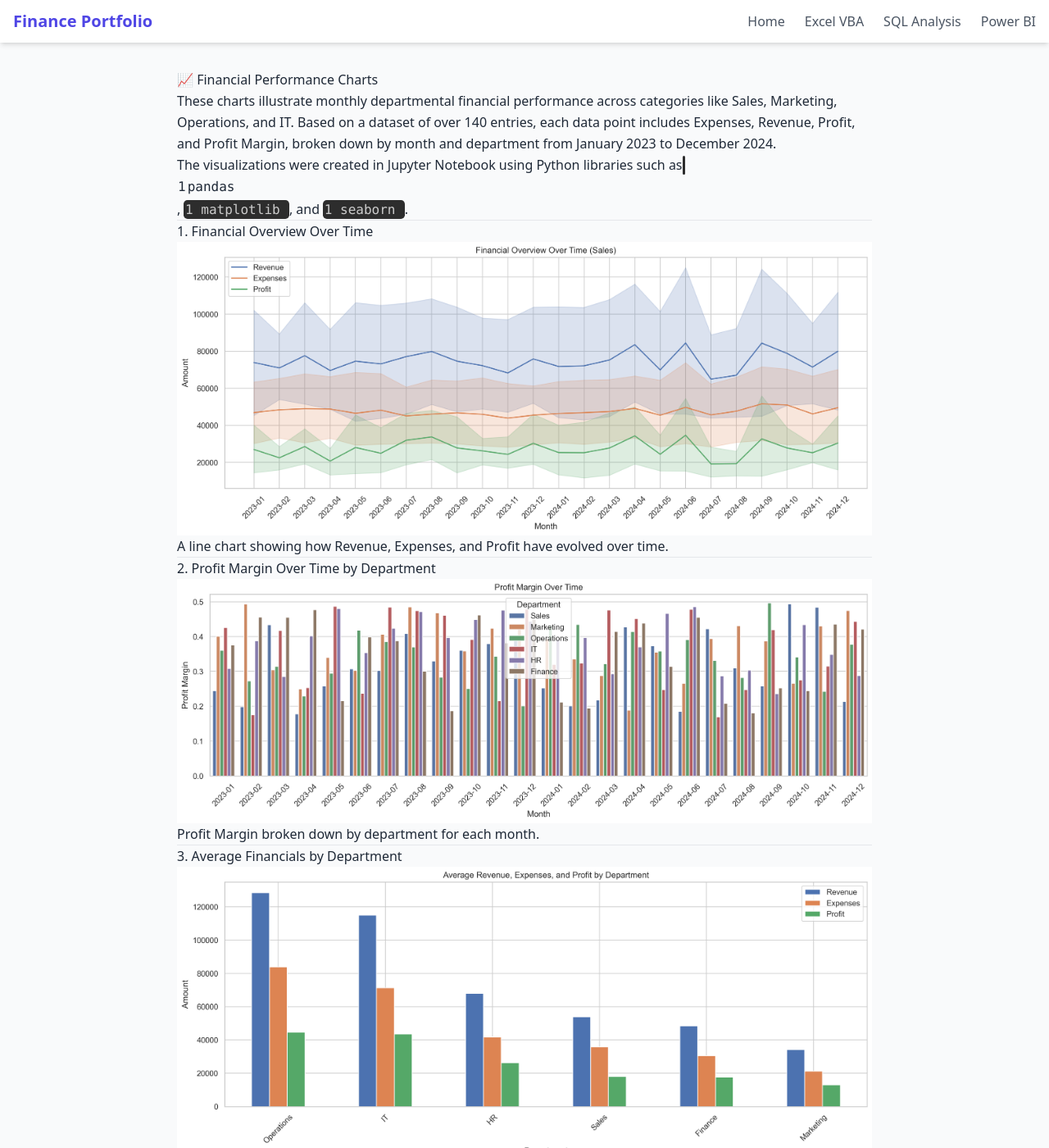
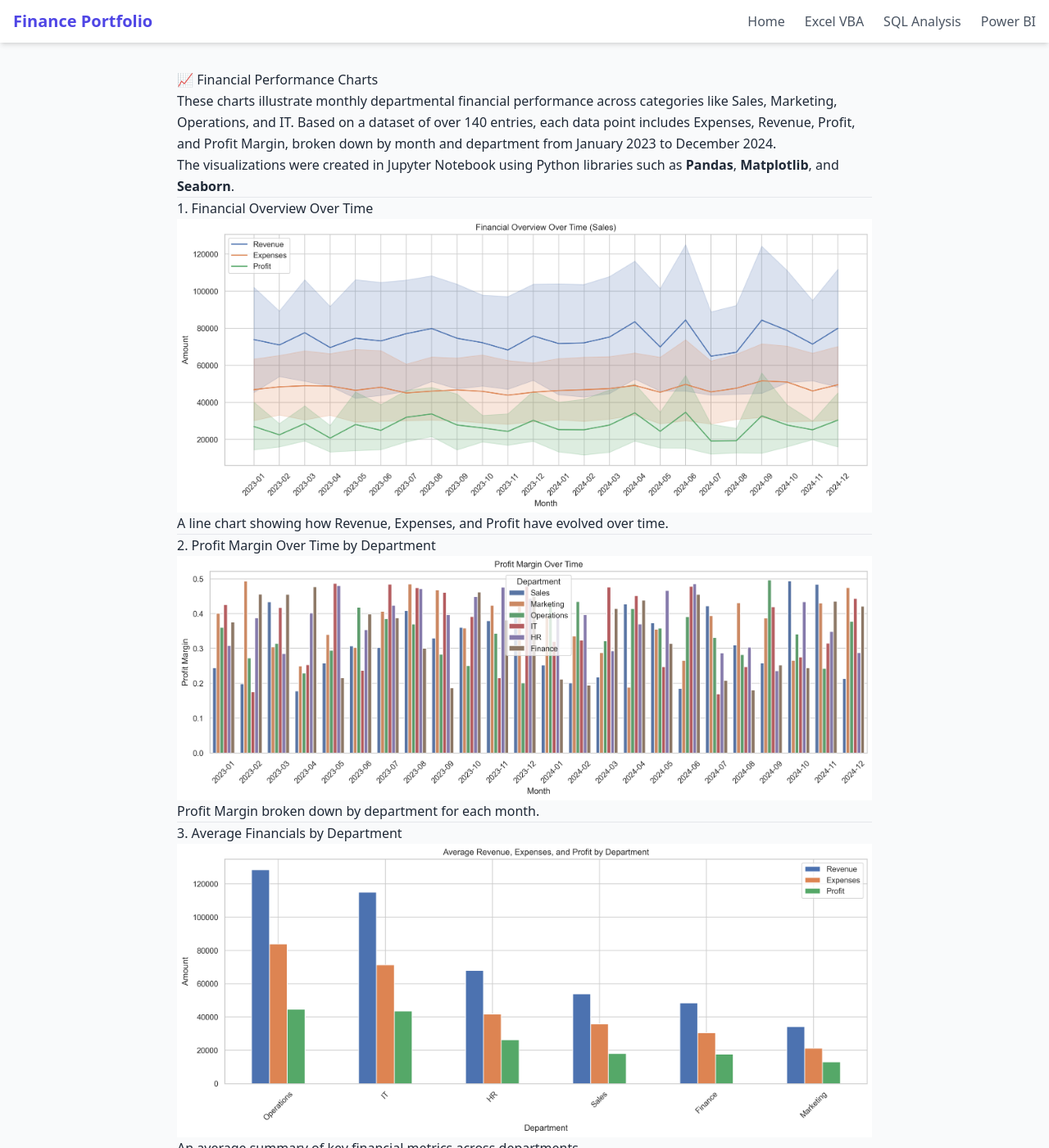
Before and after one commit to Marcin-Charzynski/financial-analysis-of-a-fictitious-company, a Jekyll site: the page built from charts.md, in a window 1280 px wide and 1400 px high. Shown: the whole window at 82% size. Built offline with Jekyll 4.4.1, drawn with Linux system fonts in a browser that asks for light colours; nearby versions of some CDN libraries; some of the changed text lies outside the part shown.

Commit message:
formatting corrected

```diff
--- a/charts.md
+++ b/charts.md
@@ -8,7 +8,7 @@ permalink: /charts/
 
 These charts illustrate monthly departmental financial performance across categories like Sales, Marketing, Operations, and IT. Based on a dataset of over 140 entries, each data point includes Expenses, Revenue, Profit, and Profit Margin, broken down by month and department from January 2023 to December 2024.
 
-The visualizations were created in Jupyter Notebook using Python libraries such as `pandas`, `matplotlib`, and `seaborn`.
+The visualizations were created in Jupyter Notebook using Python libraries such as **Pandas**, **Matplotlib**, and **Seaborn**.
 
 ---
 
```
Also changed, not shown: other parts of charts.md (+1 -1 lines).
